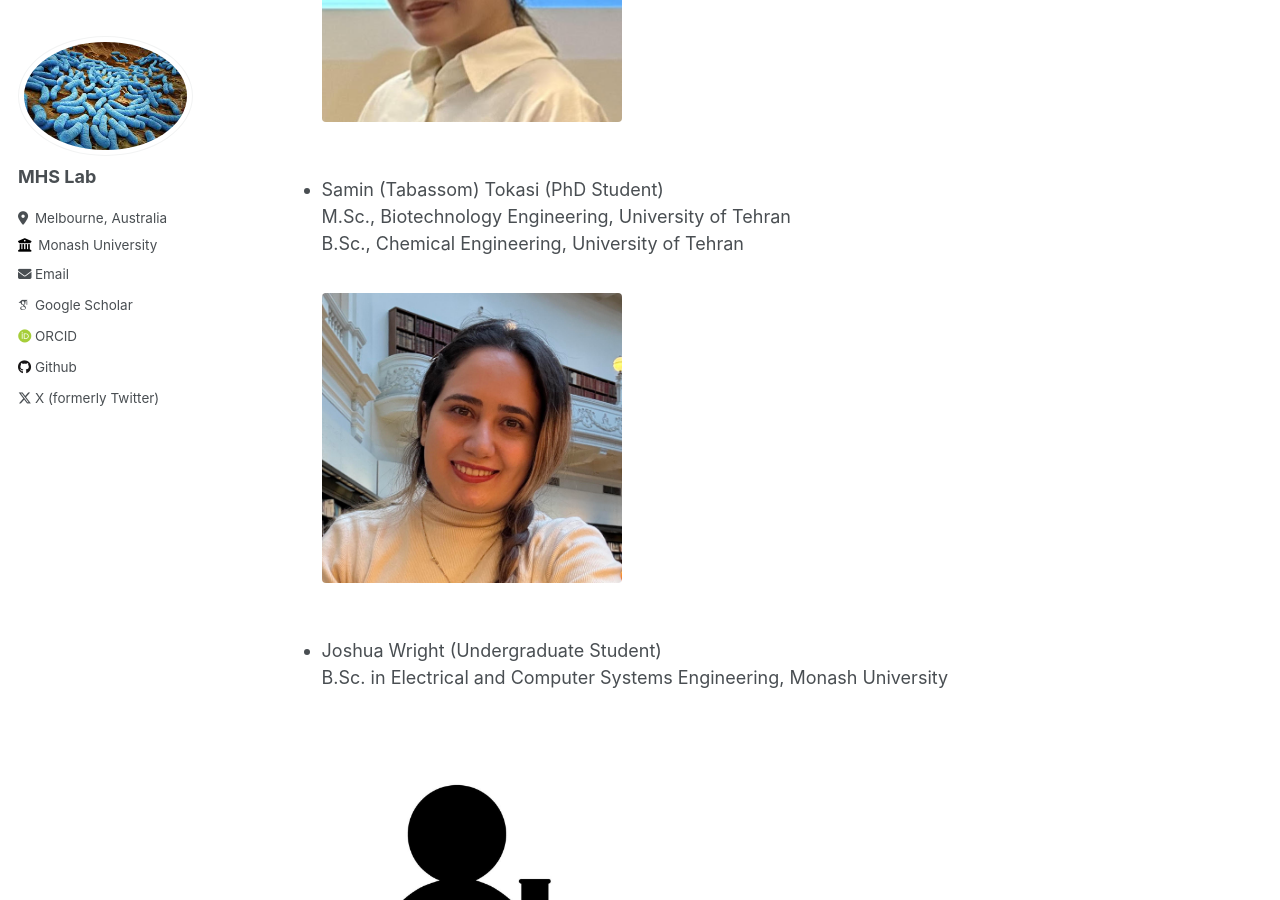
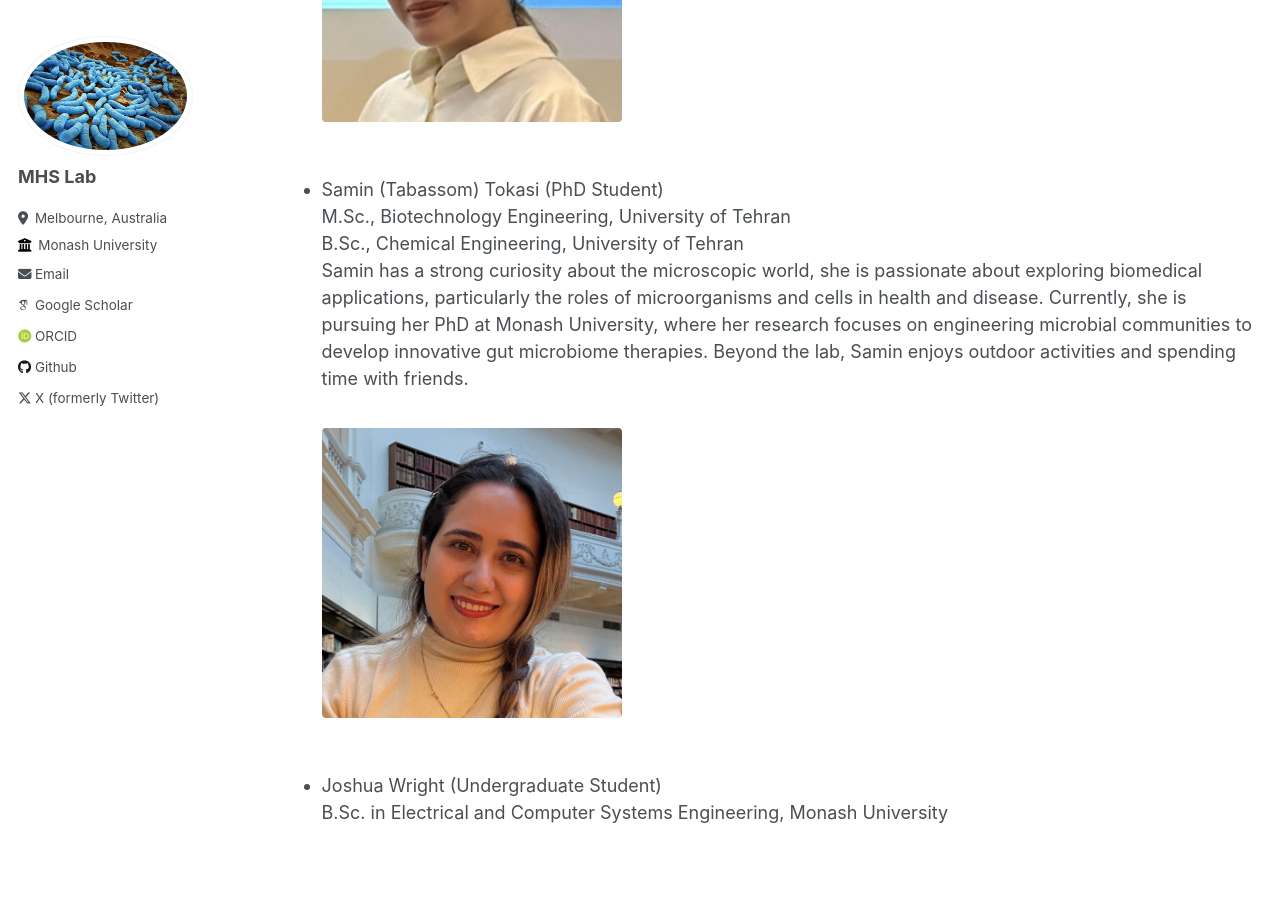
Before and after one commit to AminValiei/valieilab, a Jekyll site: the page built from _pages/TeamMembers.md, in a window 1280 px wide and 900 px high, scrolled down 1192 px. Built offline with Jekyll 4.4.1, drawn with Linux system fonts in a browser that asks for light colours; some web fonts are replaced.

Commit message:
Update TeamMembers.md

```diff
--- a/_pages/TeamMembers.md
+++ b/_pages/TeamMembers.md
@@ -26,6 +26,7 @@ permalink: /TeamMembers/
 - Samin (Tabassom) Tokasi (PhD Student)
   <br> M.Sc., Biotechnology Engineering, University of Tehran
   <br> B.Sc., Chemical Engineering, University of Tehran
+  <br> Samin has a strong curiosity about the microscopic world, she is passionate about exploring biomedical applications, particularly the roles of microorganisms  and cells in health and disease. Currently, she is pursuing her PhD at Monash University, where her research focuses on engineering microbial communities to develop innovative gut microbiome therapies. Beyond the lab, Samin enjoys outdoor activities and spending time with friends.
 
   <figure style="text-align: center;">
     <img src="{{ site.baseurl }}/images/Samin.jpg" alt="" style="width:300px; height:auto;">
```
